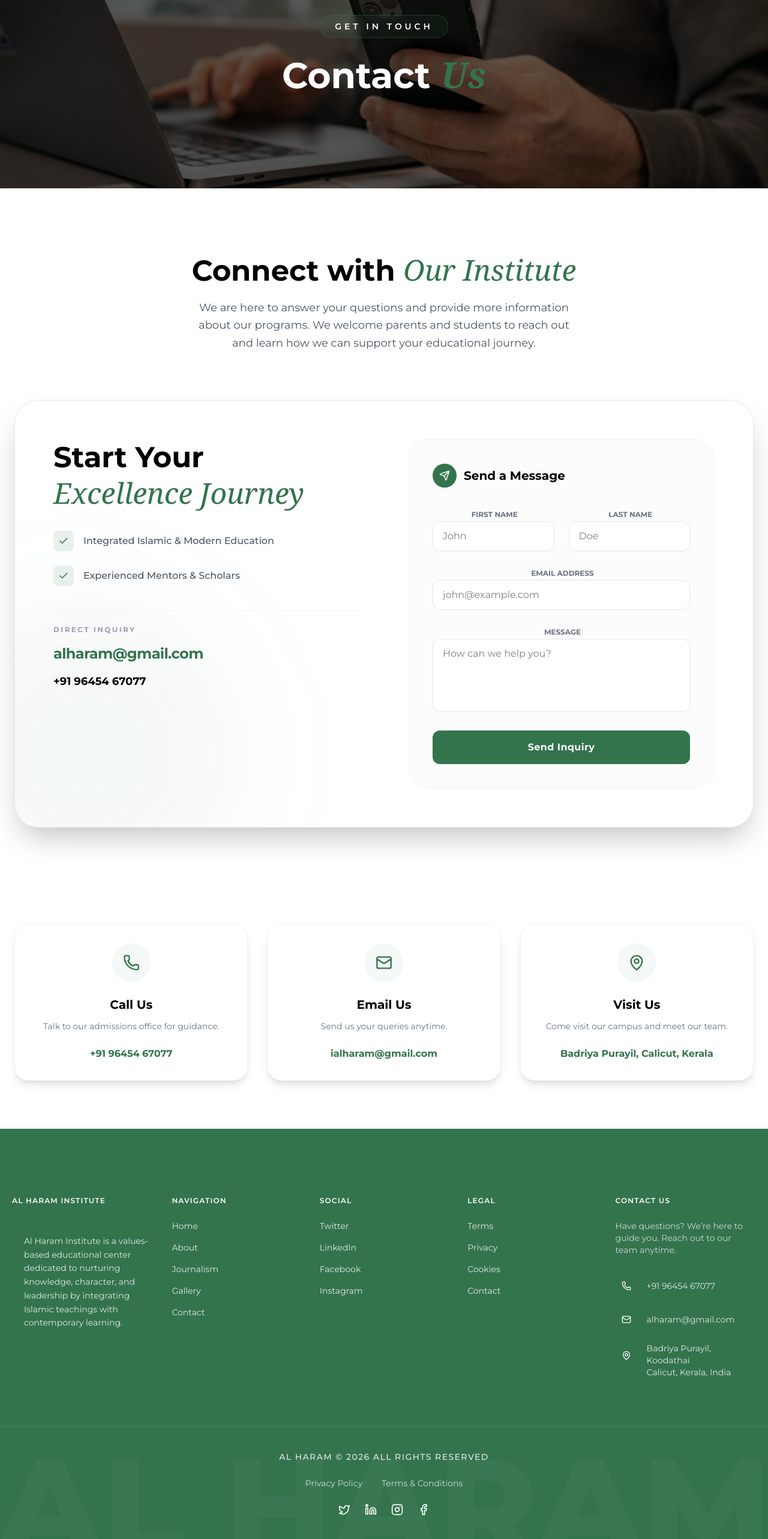
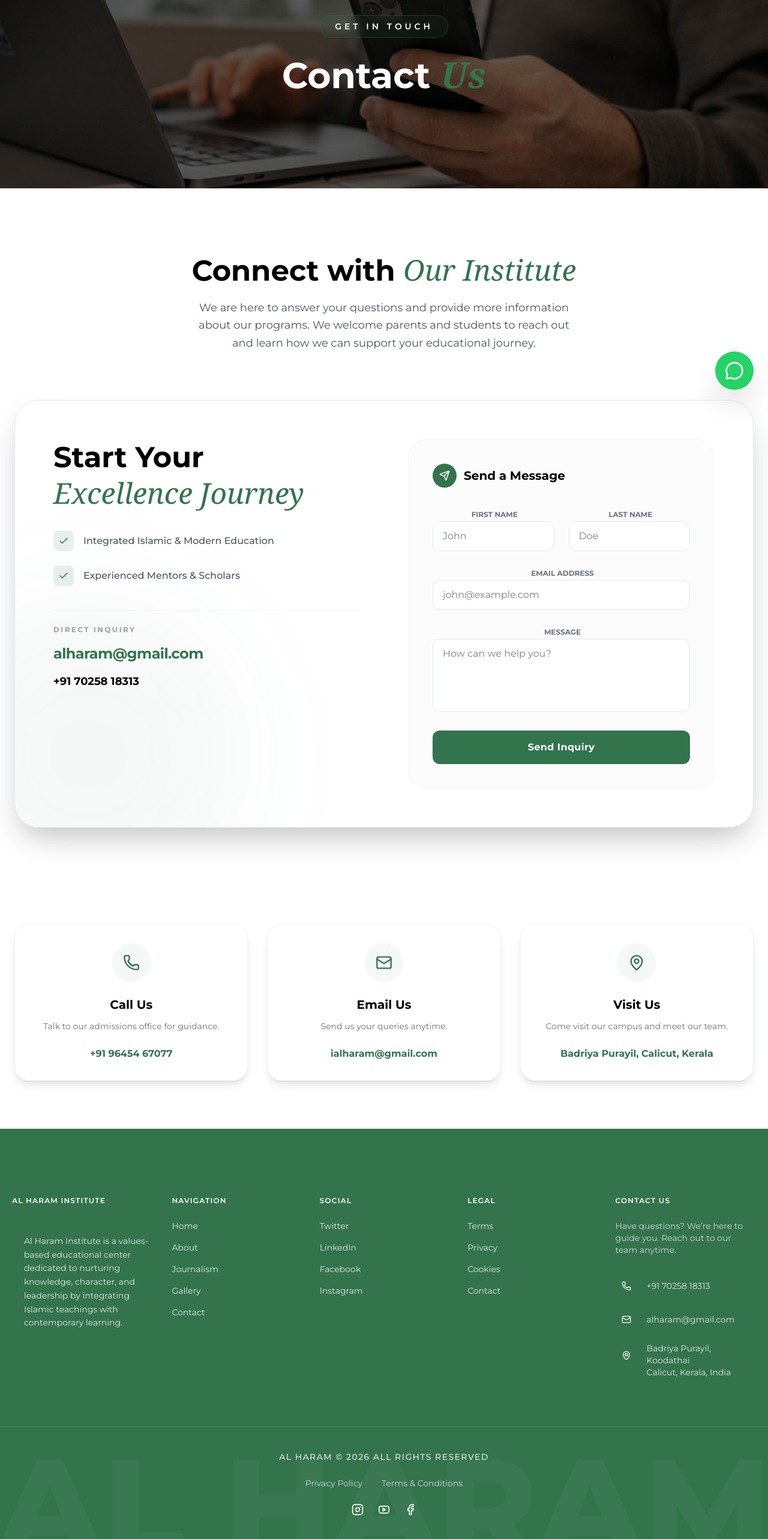
Before and after one commit to irfaanh/al-haram, a Next.js app: page /contact in a window 1280 px wide. Shown: the part 126-2692 px from the top of the page at 60% size. Built offline with nearby package versions, Linux system fonts and the light colour scheme.

Commit message:
feat: Add a floating WhatsApp icon, update the contact phone number and social media links, and remove unused icon metadata.

```diff
--- a/src/app/contact/page.tsx
+++ b/src/app/contact/page.tsx
@@ -85,8 +85,8 @@ export default function ContactPage() {
                     <a href="mailto:alharam@gmail.com" className="text-[#33744D] font-bold text-xl md:text-2xl hover:underline tracking-tight">
                       alharam@gmail.com
                     </a>
-                    <a href="tel:+919645467077" className="text-black font-bold text-lg hover:text-[#33744D] transition-colors">
-                      +91 96454 67077
+                    <a href="tel:+917025818313" className="text-black font-bold text-lg hover:text-[#33744D] transition-colors">
+                      +91 70258 18313
                     </a>
                   </div>
                 </div>
--- a/src/app/layout.tsx
+++ b/src/app/layout.tsx
@@ -1,6 +1,7 @@
 import type { Metadata } from "next";
 import "./globals.css";
 import Header from "@/components/Header";
+import WhatsAppIcon from "@/components/WhatsAppIcon";
 import { Montserrat } from "next/font/google";
 
 const montserrat = Montserrat({
@@ -28,10 +29,7 @@ export const metadata: Metadata = {
   authors: [{ name: "Al Haram" }],
   creator: "Al Haram",
   publisher: "Al Haram",
-  icons: {
-    icon: "/images/logo.png",
-    apple: "/images/logo.png",
-  },
+
   formatDetection: {
     email: false,
     address: false,
@@ -84,6 +82,7 @@ export default function RootLayout({
       <body className={`${montserrat.className} relative`}>
         <Header />
         {children}
+        <WhatsAppIcon />
       </body>
     </html>
   );
--- a/src/components/Footer.tsx
+++ b/src/components/Footer.tsx
@@ -10,6 +10,7 @@ import {
   Phone,
   Mail,
   MapPin,
+  Youtube,
 } from "lucide-react";
 
 export default function Footer() {
@@ -83,11 +84,11 @@ export default function Footer() {
 
           <ul className="space-y-5 text-sm">
             <li className="flex items-center gap-4 justify-start group cursor-pointer hover:text-white transition-colors">
-              <a href="tel:+919645467077" className="flex items-center gap-4">
+              <a href="tel:+917025818313" className="flex items-center gap-4">
                 <span className="p-2.5 text-white rounded-full min-w-[36px] flex items-center justify-center group-hover:bg-white hover:text-black  transition-all">
                   <Phone size={16} />
                 </span>
-                +91 96454 67077
+                +91 70258 18313
               </a>
             </li>
 
@@ -134,16 +135,14 @@ export default function Footer() {
           </div>
 
           <div className="flex items-center gap-6 text-white">
-            <Link href="#" className="hover:opacity-70 transition-all transform hover:-translate-y-2">
-              <Twitter size={20} />
-            </Link>
-            <Link href="#" className="hover:opacity-70 transition-all transform hover:-translate-y-2">
-              <Linkedin size={20} />
-            </Link>
-            <Link href="#" className="hover:opacity-70 transition-all transform hover:-translate-y-2">
+            <Link href="https://www.instagram.com/al_haram_institute/" className="hover:opacity-70 transition-all transform hover:-translate-y-2">
               <Instagram size={20} />
             </Link>
-            <Link href="#" className="hover:opacity-70 transition-all transform hover:-translate-y-2">
+            <Link href="https://www.youtube.com/@ALHARAM_INSTITUTE" className="hover:opacity-70 transition-all transform hover:-translate-y-2">
+              <Youtube size={20} />
+            </Link>
+
+            <Link href="https://www.facebook.com/people/AL-Haram-Iipie/pfbid02jtfbhZK8fxjdpixngKP9FfQu6wRNnnCD4deXyAEW8njDr3CdDRpJg9o4ygdyjtp6l/?utm_source=ig&utm_medium=social&utm_content=link_in_bio" className="hover:opacity-70 transition-all transform hover:-translate-y-2">
               <Facebook size={20} />
             </Link>
           </div>
--- /dev/null
+++ b/src/components/WhatsAppIcon.tsx
@@ -0,0 +1,21 @@
+"use client";
+
+import React from "react";
+import { MessageCircle } from "lucide-react";
+
+const WhatsAppIcon = () => {
+    return (
+        <a
+            href="https://wa.me/917025818313"
+            target="_blank"
+            rel="noopener noreferrer"
+            className="fixed bottom-6 right-6 z-50 flex items-center justify-center w-16 h-16 bg-[#25D366] text-white rounded-full shadow-2xl transition-all duration-300 hover:scale-110 hover:shadow-[0_0_20px_rgba(37,211,102,0.6)] group"
+            aria-label="Contact us on WhatsApp"
+        >
+            <div className="absolute inset-0 rounded-full bg-[#25D366] animate-ping opacity-20 group-hover:hidden"></div>
+            <MessageCircle size={32} strokeWidth={2} className="relative z-10" />
+        </a>
+    );
+};
+
+export default WhatsAppIcon;
```
